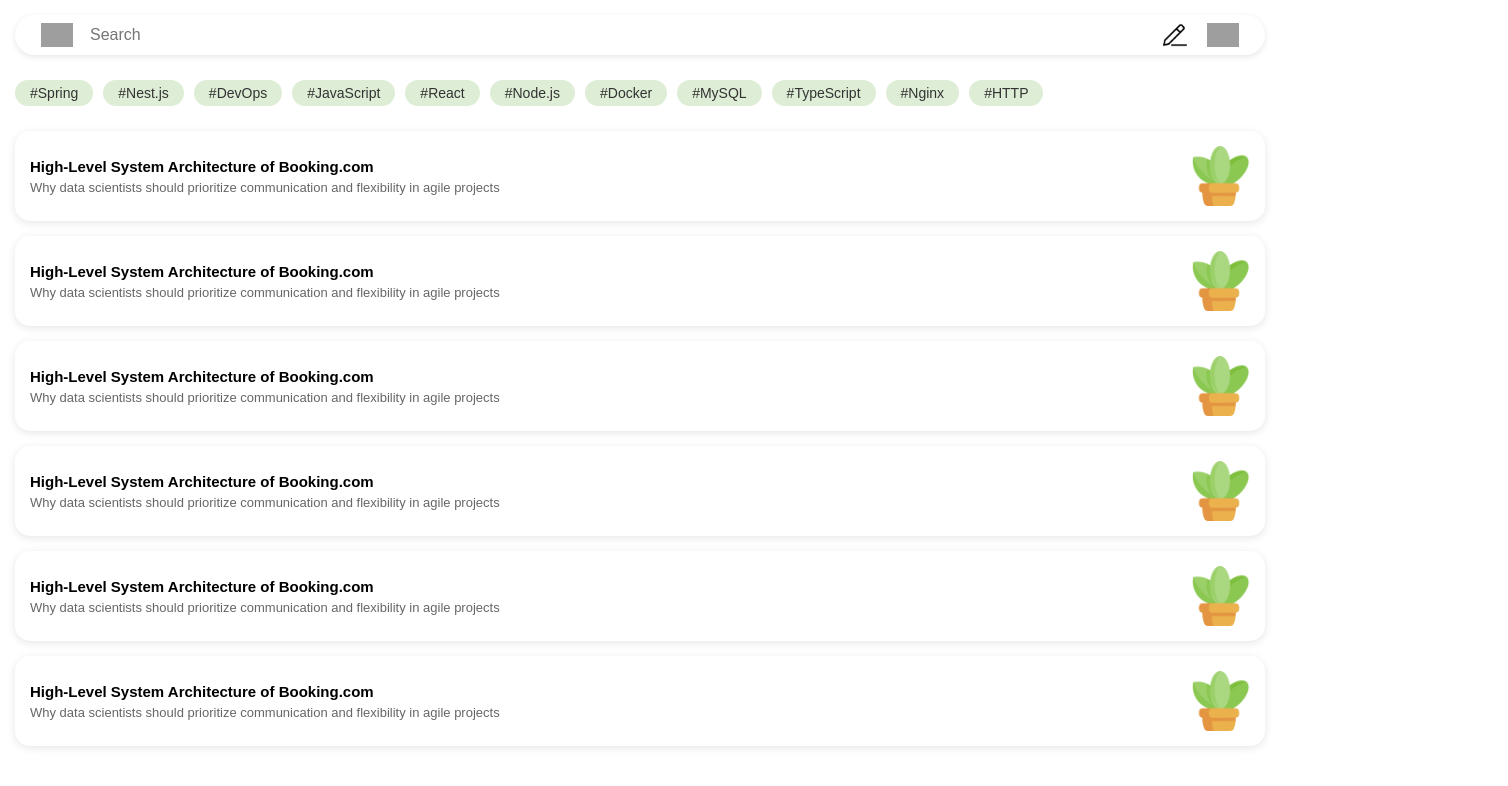
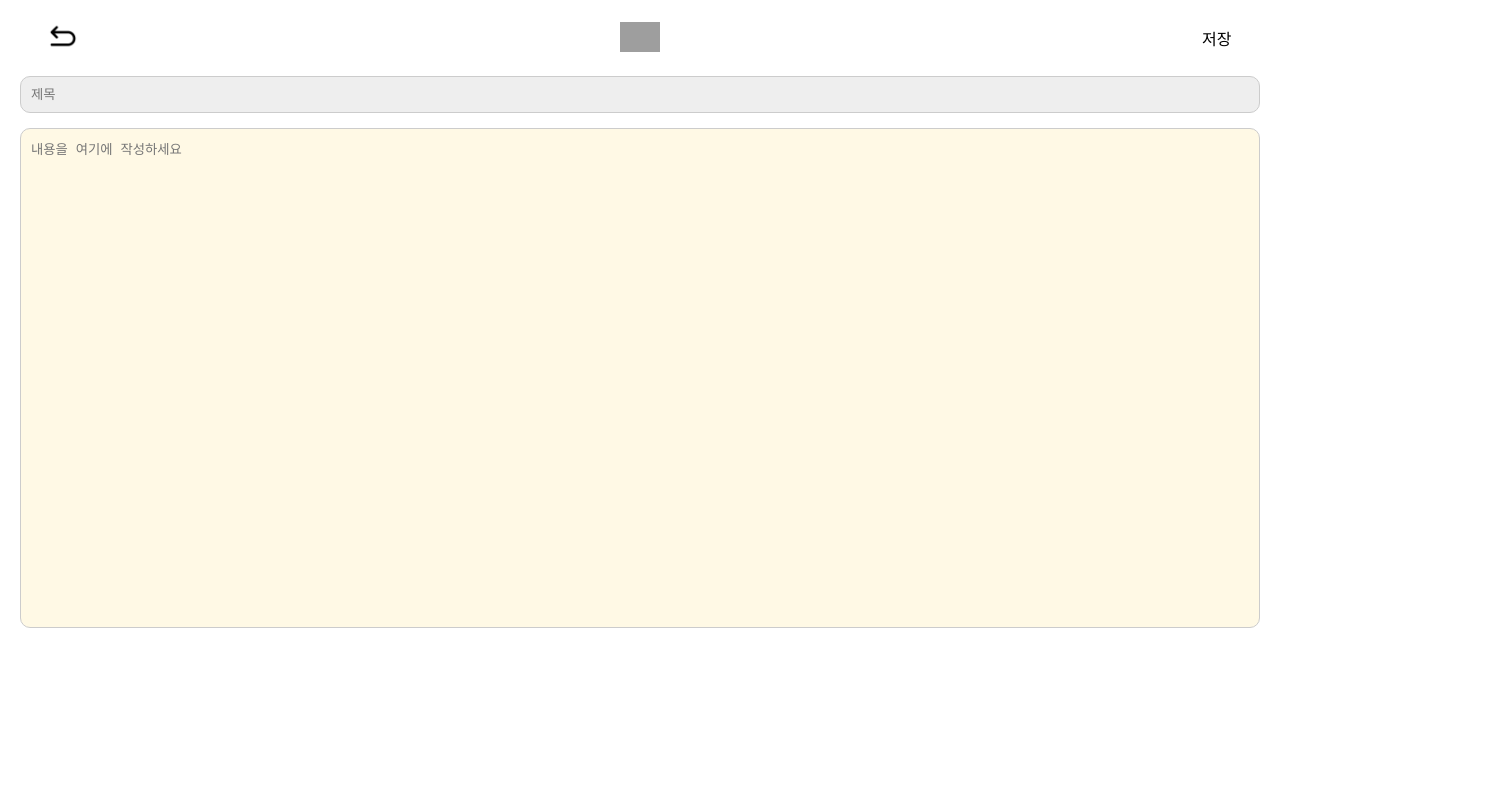
Before and after one commit to kubit2/Project-DevelUp-Frontend, a React (Create React App) app: page /edit in a window 1280 px wide. Shown: the top 786 px of the page, 1508 px wide, since content can reach past the window. Built offline with nearby package versions, Linux system fonts and the light colour scheme; grey boxes are pictures that could not be loaded.

Commit message:
feat: 글 작성/수정 화면 퍼블리싱

```diff
--- a/package.json
+++ b/package.json
@@ -8,6 +8,7 @@
     "@testing-library/user-event": "^13.5.0",
     "react": "^18.3.1",
     "react-dom": "^18.3.1",
+    "react-router-dom": "^6.23.1",
     "react-scripts": "5.0.1",
     "web-vitals": "^2.1.4"
   },
--- a/src/App.js
+++ b/src/App.js
@@ -1,14 +1,23 @@
 import React from "react";
+import { BrowserRouter as Router, Routes, Route } from "react-router-dom";
 import "./App.css";
 import MainPage from "./components/MainPage";
 import SearchBar from "./components/SearchBar";
 import TagsComponent from "./components/TagsComponent";
-import PostCard from "./components/Postcard";
+import PostCard from "./components/PostCard";
+import PostEditor from "./components/PostEditor";
 import image from "./assets/postcard_img1.png";
 
 function App() {
   return (
+    <Router>
       <div className="App">
+        <Routes>
+          <Route path="/" element={<MainPage />}>
+            <Route
+              index
+              element={
+                <>
                   <SearchBar />
                   <TagsComponent />
                   <PostCard
@@ -41,8 +50,19 @@
                     content="Why data scientists should prioritize communication and flexibility in agile projects"
                     imageUrl={image}
                   />
-      <MainPage />
+                  <PostCard
+                    title="High-Level System Architecture of Booking.com"
+                    content="Why data scientists should prioritize communication and flexibility in agile projects"
+                    imageUrl={image}
+                  />
+                </>
+              }
+            />
+            <Route path="edit" element={<PostEditor />} />
+          </Route>
+        </Routes>
       </div>
+    </Router>
   );
 }
 
--- a/src/components/MainPage.js
+++ b/src/components/MainPage.js
@@ -1,10 +1,12 @@
 import React from "react";
 import "../styles.css";
+import { Outlet } from "react-router-dom";
 
 function MainPage() {
   return (
     <div className="main-container">
       <div className="content"></div>
+      <Outlet />
     </div>
   );
 }
--- /dev/null
+++ b/src/components/PostEditor.css
@@ -0,0 +1,63 @@
+.editor-container {
+  display: flex;
+  flex-direction: column;
+  align-items: center;
+  padding: 20px;
+  box-sizing: border-box;
+}
+
+.editor-header {
+  display: flex;
+  justify-content: space-between;
+  align-items: center;
+  margin-bottom: 20px;
+  width: 140%;
+}
+
+.back-button,
+.save-button {
+  background-color: transparent;
+  border: none;
+  font-size: 16px;
+  cursor: pointer;
+  flex: 1;
+}
+
+.editor-header .back-button img,
+.editor-header .save-button img {
+  width: 30px;
+  height: 30px;
+  object-fit: contain;
+}
+
+.header-logo {
+  width: 30px;
+  height: 30px;
+  flex: 1;
+  display: flex;
+  justify-content: center;
+  margin-bottom: 3px;
+}
+
+.title-input {
+  width: 100%;
+  padding: 10px;
+  margin-bottom: 15px;
+  border: 1px solid #ccc;
+  border-radius: 10px;
+  background-color: #eeeeee;
+  box-sizing: border-box;
+}
+
+.content-textarea {
+  width: 100%;
+  padding: 10px;
+  margin-bottom: 10px;
+  border: 1px solid #ccc;
+  border-radius: 10px;
+  background-color: #fff9e5;
+  min-height: 500px;
+  resize: none;
+  box-sizing: border-box;
+  overflow: auto;
+}
--- /dev/null
+++ b/src/components/PostEditor.js
@@ -0,0 +1,43 @@
+import React, { useRef, useEffect } from "react";
+import "./PostEditor.css";
+import backButtonImage from "../assets/back-button.png";
+import leafIconImage from "../assets/leaf-icon.png";
+
+function PostEditor() {
+  const textareaRef = useRef(null);
+
+  useEffect(() => {
+    const textarea = textareaRef.current;
+    const adjustHeight = () => {
+      textarea.style.height = "auto";
+      textarea.style.height = textarea.scrollHeight + "px";
+    };
+
+    textarea.addEventListener("input", adjustHeight);
+    return () => {
+      textarea.removeEventListener("input", adjustHeight);
+    };
+  }, []);
+
+  return (
+    <div className="editor-container">
+      <div className="editor-header">
+        <button className="back-button">
+          <img src={backButtonImage} alt="Back" />
+        </button>
+        <div className="header-logo">
+          <img src={leafIconImage} alt="Logo" />
+        </div>
+        <button className="save-button">저장</button>
+      </div>
+      <input type="text" placeholder="제목" className="title-input" />
+      <textarea
+        ref={textareaRef}
+        className="content-textarea"
+        placeholder="내용을 여기에 작성하세요"
+      ></textarea>
+    </div>
+  );
+}
+
+export default PostEditor;
```
Also changed, not shown: src/assets/back-button.png (added), 1 other file (tests, documents, lock files or other folders). Lines whose indentation alone changed are shown as unchanged.
